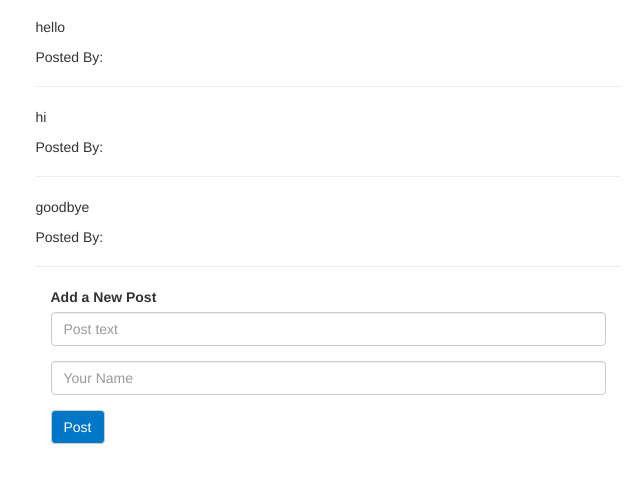
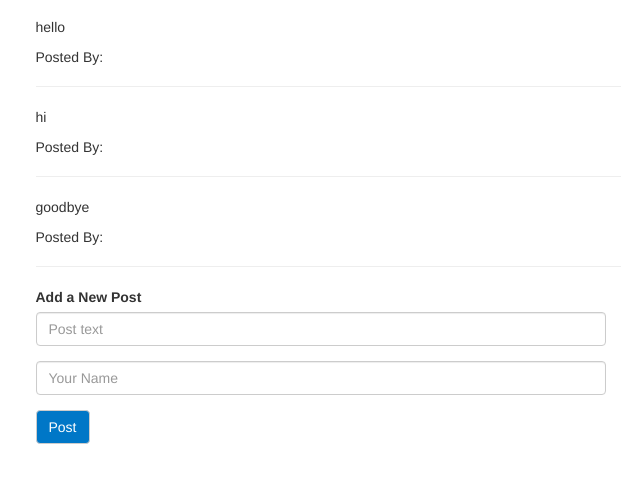
Before and after one commit to d-renteria-a/project-reddit, a plain HTML site: page index.html in a window 1280 px wide. Shown: the part 123-606 px from the top of the page, without its empty margins (312-952 px from the left). Drawn offline with nearby package versions, Linux system fonts and the light colour scheme.

Commit message:
Fix styling

```diff
--- a/index.html
+++ b/index.html
@@ -14,7 +14,7 @@
             </div>
         </div>
     </div>
-
+    <!-- Page-header is being used to style the comments for simplicity-->
     <div class="container">
         <div class="row">
             <div class="col-md-6 col-md-offset-3 page-header comment">
@@ -32,14 +32,12 @@
         </div>
     </div>
 
-    </div>
     <div class="container">
         <div class = "row">
-            <div class="col-md-3"></div>
-            <div class="col-md-6">
+            <div class="col-md-6 col-md-offset-3 form-block">
                 <form>
                     <div class="form-group">
-                      <label for="exampleInputEmail1">Add a New Post</label>
+                      <label for="new-post">Add a New Post</label>
                       <input type="text" class="form-control" id="new-post-text" placeholder="Post text">
                     </div>
                     <div class="form-group">
--- a/main.js
+++ b/main.js
@@ -1,12 +1,10 @@
 //change header font type to correct one
-//fix the header so the line starts right below the text
 
 //start <p> to input comments
-    //figure out how to center comment blocks on the page
     //figure out the template you need for a single comment
     // use this template to identify what you need to insert with JS
     //setup JS to programmatically add and insert comments
-        //Access the comment <p> element with JQuery
+        //Access the comment class with JQuery
         //setup a way to change it to the input from the form
         //save the name from the form to a variable
         //figure out how to add a variable to the end of an inner html
--- a/style.css
+++ b/style.css
@@ -1,4 +1,4 @@
-.page-header {
+.page-header, .form-block {
     padding-left: 0;
 }
 
@@ -6,6 +6,7 @@
     margin-top: 0;
 }
 
+
 .btn {
     color: white;
     background-color: rgb(0, 119, 199);
```
